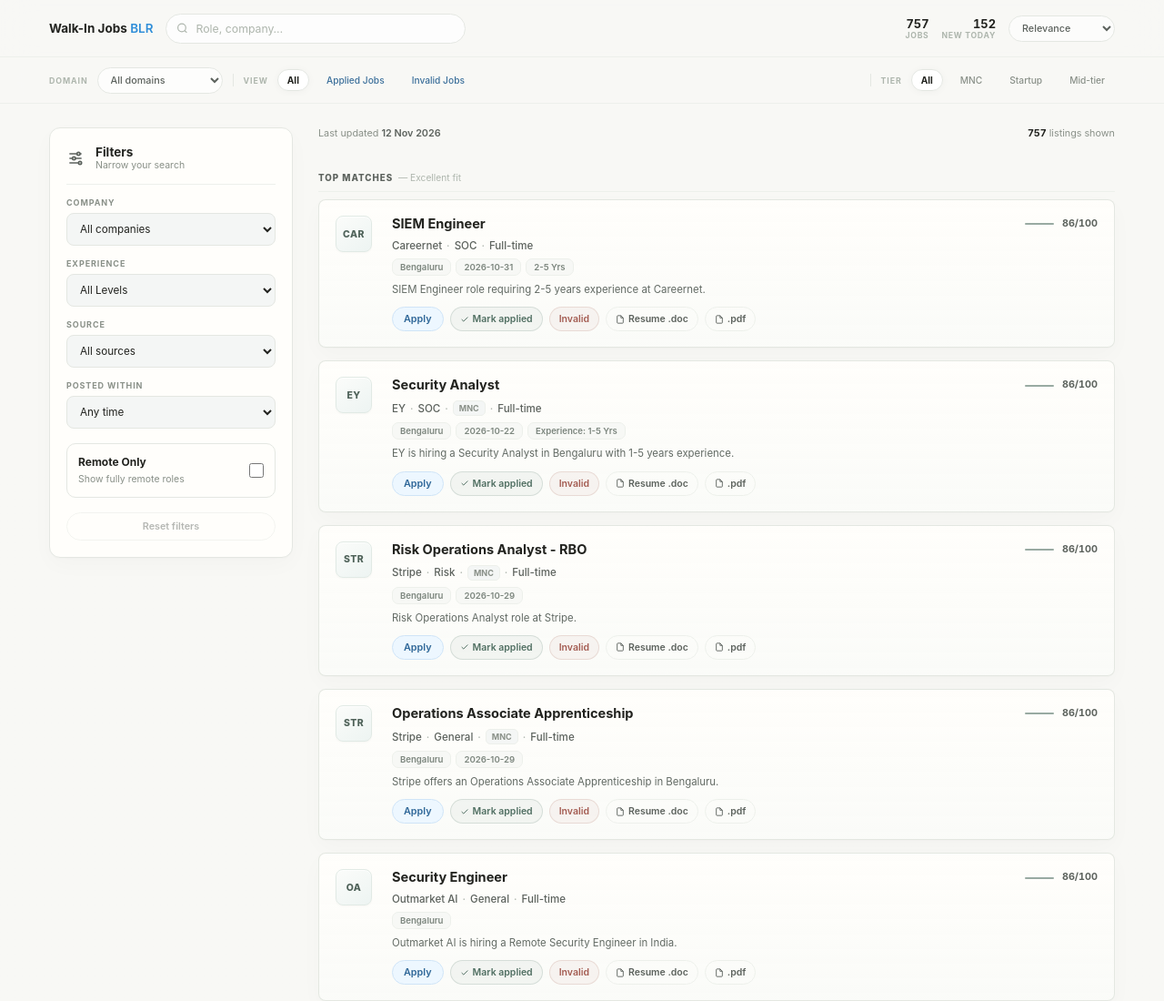
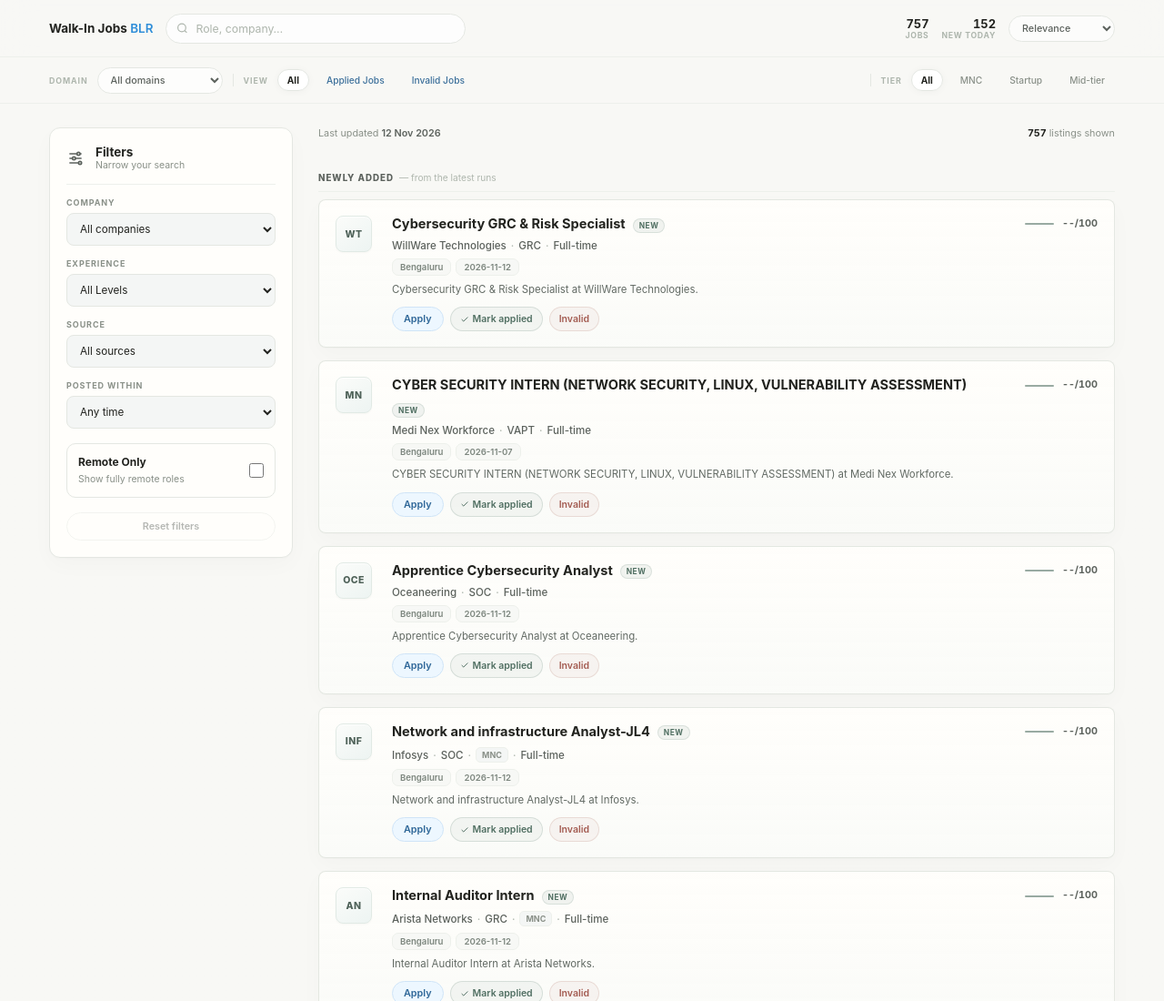
Before and after one commit to Akshay-dot-P/Walk-in-Job-Alert, a plain HTML site: page docs/index.html in a window 1280 px wide. Shown: the top 1100 px of the page at 91% size. Drawn offline with Linux system fonts and the light colour scheme.

Commit message:
Update index.html

```diff
--- a/docs/index.html
+++ b/docs/index.html
@@ -394,7 +394,14 @@
 function normStatus(j){ return (j.status || '').trim().toLowerCase(); }
 function isApplied(j){ return normStatus(j) === 'applied'; }
 function isInvalid(j){ return normStatus(j) === 'invalid'; }
-function isNewJob(j){ return !isApplied(j) && !isInvalid(j) && j._idx >= newCutoff; }
+const NEW_WINDOW_HOURS = 48;
+function isFresh(j){
+  const s = String(j.scraped_at || '').trim();
+  const t = s ? Date.parse(s.replace(' ', 'T') + (/[zZ]|[+-]\d\d:?\d\d$/.test(s) ? '' : 'Z')) : NaN;
+  if(!isNaN(t)) return (Date.now() - t) <= NEW_WINDOW_HOURS * 3600e3;
+  return j._idx >= newCutoff;                    // no scraped_at in the data: use sheet order
+}
+function isNewJob(j){ return !isApplied(j) && !isInvalid(j) && isFresh(j); }
 function looksLikeDirectoryListing(j){
   const title = (j.job_title || '').trim(), summary = (j.summary || '').trim();
   if(/^\d[\d,]*\+?\s+.*\binternships\b/i.test(title) || /^\d[\d,]*\+?\s+.*\binternships\b/i.test(summary)) return true;
@@ -543,6 +550,7 @@
 }
 
 const SECTIONS = [
+  { id:'fresh', label:'Newly added', sub:'— from the latest runs', test: j => isNewJob(j) },
   { id:'top',    label:'Top Matches',       sub:'— Excellent fit',        test: j => (j.hireability||0) >= 5.5 },
   { id:'strong', label:'Strong Matches',    sub:'— Good fit, some gaps',  test: j => (j.hireability||0) >= 4 && (j.hireability||0) < 5.5 },
   { id:'maybe',  label:'Potential Matches', sub:'— Worth exploring',       test: j => (j.hireability||0) >= 2.5 && (j.hireability||0) < 4 },
```
